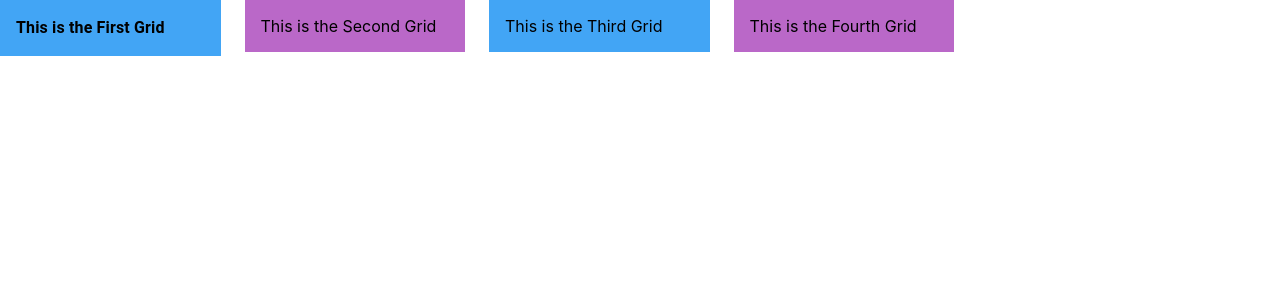
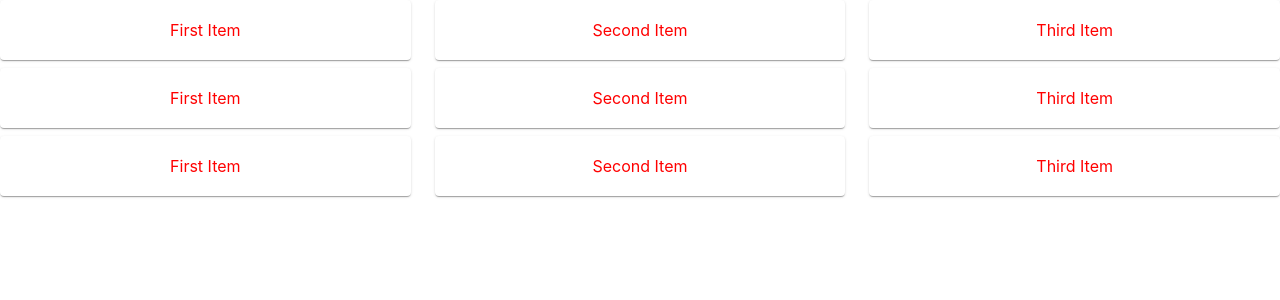
Before and after one commit to ramanath-naik/responsive_design, a React (Create React App) app in the folder responsive-app/: page / in a window 1280 px wide. Shown: the top 300 px of the page. Built offline with nearby package versions, Linux system fonts and the light colour scheme.

Commit message:
nested grid

```diff
--- a/responsive-app/src/components/ResponsiveButton.js
+++ b/responsive-app/src/components/ResponsiveButton.js
@@ -3,33 +3,52 @@ import Button from '@mui/material/Button';
 import Grid from '@mui/material/Grid';
 import { Box } from '@mui/material';
 import { Typography } from '@mui/material';
+import Paper from "@mui/material/Paper";
+
+
+const classes = {
+  root: {
+    flexGrow: 1
+  },
+  paper: {
+    padding: 20,
+    textAlign: "center",
+    color: "red"
+  }
+};
+
+function NestedGrid() {
+  return (
+    <>
+      <Grid item xs={4}>
+        <Paper style={classes.paper}>First Item</Paper>
+      </Grid>
+      <Grid item xs={4}>
+        <Paper style={classes.paper}>Second Item</Paper>
+      </Grid>
+      <Grid item xs={4}>
+        <Paper style={classes.paper}>Third Item</Paper>
+      </Grid>
+    </>
+  );
+}
 
 const ResponsiveButton = () => {
   return (
-    <Grid container spacing={3} columns={16}>
-        <Grid item xs={12} sm={6} md={3}>
-          <Box  bgcolor="primary.light" p={2}>
-          <Typography variant="body1" fontWeight={{ xs: 'normal', sm: 'bold', md: 'bold' }}>
-            This is the First Grid
-          </Typography>
-          </Box>
-        </Grid>
-        <Grid item xs={12} sm={6} md={3}>
-          <Box bgcolor="secondary.light" p={2}>
-            This is the Second Grid
-          </Box>
-        </Grid>
-        <Grid item xs={12} sm={6} md={3}>
-          <Box bgcolor="primary.light" p={2}>
-            This is the Third Grid
-          </Box>
-        </Grid>
-        <Grid item xs={12} sm={6} md={3}>
-          <Box bgcolor="secondary.light" p={2}>
-            This is the Fourth Grid
-          </Box>
-        </Grid>
+    <div style={classes.root}>
+    <Grid container spacing={1}>
+      <Grid container item xs={12} spacing={3}>
+        {/*Render the InnerGrid as a child item */}
+        <NestedGrid />
       </Grid>
+      <Grid container item xs={12} spacing={3}>
+        <NestedGrid />
+      </Grid>
+      <Grid container item xs={12} spacing={3}>
+        <NestedGrid />
+      </Grid>
+    </Grid>
+  </div>
   );
 };
 
```
